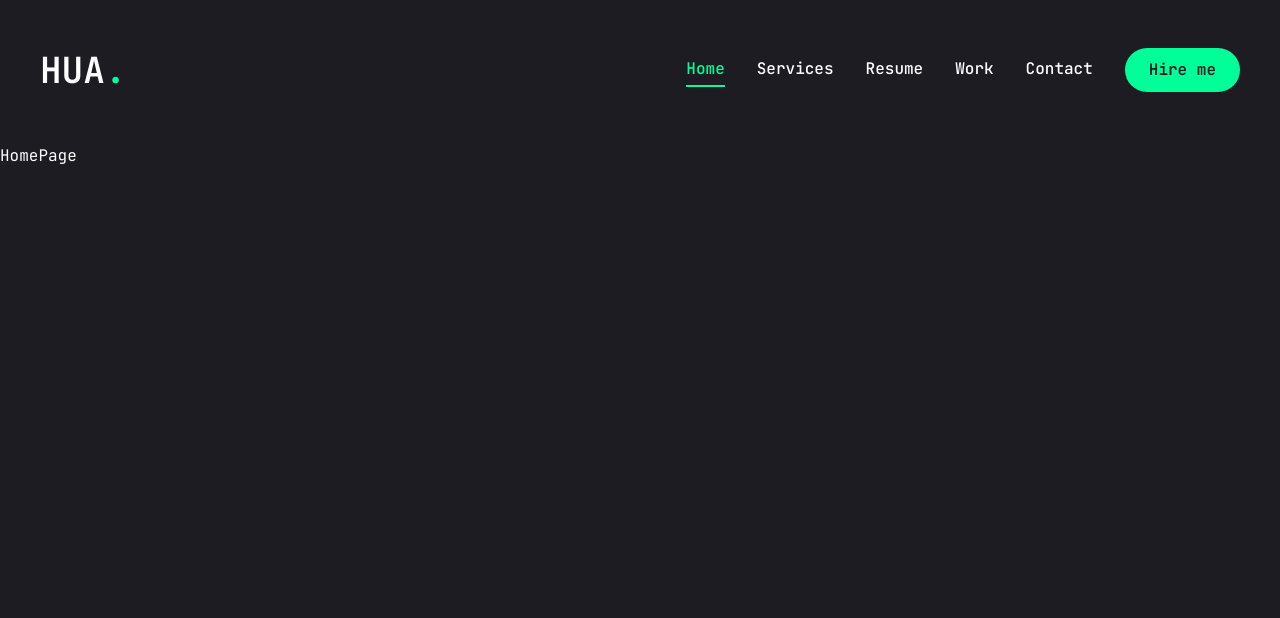
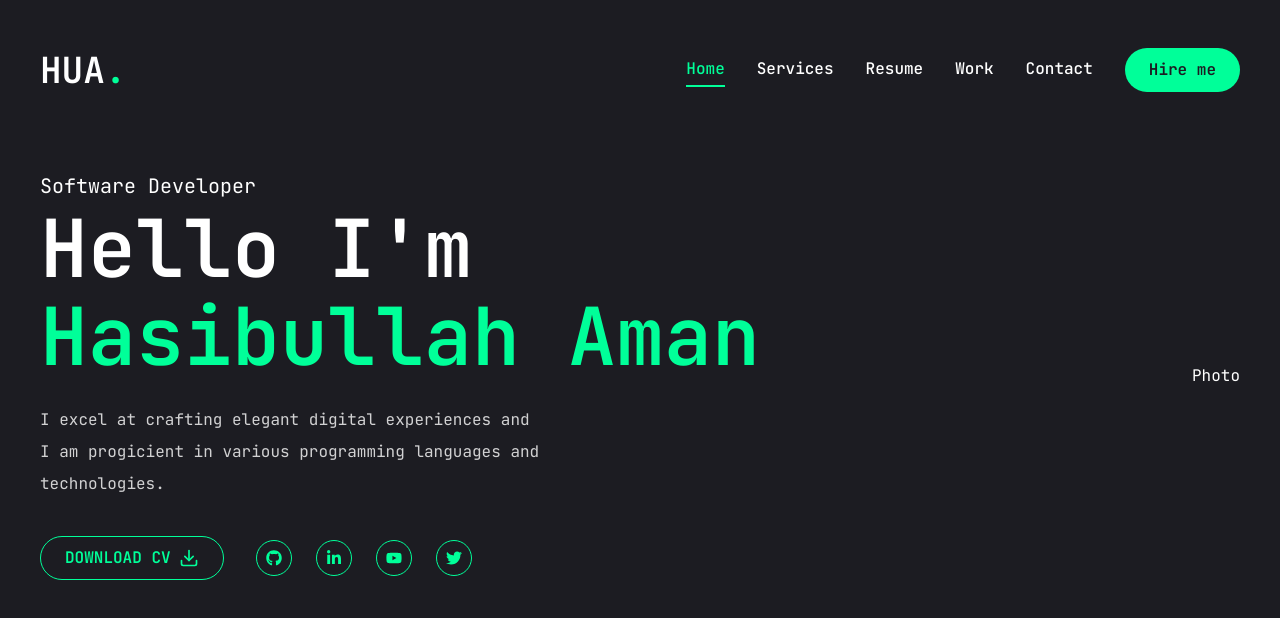
Before and after one commit to HasibullahAman/aman-portfolio, a Next.js app: page / in a window 1280 px wide. Shown: the top 618 px of the page. Built offline with nearby package versions, Linux system fonts and the light colour scheme.

Commit message:
work on social button, and Download CV Button

```diff
--- a/app/globals.css
+++ b/app/globals.css
@@ -6,4 +6,16 @@
   body {
     @apply font-primary bg-primary text-white leading-loose;
   }
+
+  .h1 {
+    @apply text-[48px] xl:text-[80px] leading-[1.1] font-semibold;
+  }
+
+  .h2 {
+    @apply text-[36px] xl:text-[48px] leading-[1.1] font-semibold;
+  }
+
+  .h3 {
+    @apply text-[20px] xl:text-[24px] leading-[1.1] font-semibold;
+  }
 }
--- a/app/page.jsx
+++ b/app/page.jsx
@@ -1,3 +1,51 @@
-export default function Home() {
-  return <main>HomePage</main>;
-}
+import Social from "../components/Social";
+import { Button } from "../components/ui/button";
+import { FiDownload } from "react-icons/fi";
+
+const Home = () => {
+  return (
+    <section className="h-full">
+      <div className="container mx-auto h-full">
+        <div
+          className="flex flex-col xl:flex-row items-center justify-between
+    xl:pt-8 xl:pb-24"
+        >
+          {/* Text */}
+          <div className="text-center xl:text-left">
+            <span className="text-xl">Software Developer</span>
+            <h1 className="h1 mb-6">
+              Hello I'm <br />{" "}
+              <span className="text-accent">Hasibullah Aman</span>
+            </h1>
+            <p className="max-w-[500px] mb-9 text-white/80">
+              I excel at crafting elegant digital experiences and I am
+              progicient in various programming languages and technologies.
+            </p>
+            {/* btn and socials */}
+            <div className="flex flex-col xl:flex-row items-center gap-8">
+              <Button
+                variant="outline"
+                size="lg"
+                className="uppercase flex items-center gap-2"
+              >
+                <span>Download CV</span>
+                <FiDownload className="text-xl" />
+              </Button>
+              <div className="mb-8 xl:mb-0">
+                <Social
+                  containerStyles="flex gap-6"
+                  iconStyles="w-9 h-9 border border-accent rounded-full flex justify-center
+                items-center text-accent text-base hover:bg-accent hover:text-primary
+                hover:transition-all duration-500"
+                />
+              </div>
+            </div>
+          </div>
+          <div>Photo</div>
+        </div>
+      </div>
+    </section>
+  );
+};
+
+export default Home;
--- /dev/null
+++ b/components/Social.jsx
@@ -0,0 +1,26 @@
+import Link from "next/link";
+
+import { FaGithub, FaLinkedinIn, FaYoutube, FaTwitter } from "react-icons/fa";
+
+const socials = [
+  { icon: <FaGithub />, path: "" },
+  { icon: <FaLinkedinIn />, path: "" },
+  { icon: <FaYoutube />, path: "" },
+  { icon: <FaTwitter />, path: "" },
+];
+
+const Social = ({ containerStyles, iconStyles }) => {
+  return (
+    <div className={containerStyles}>
+      {socials.map((item, index) => {
+        return (
+          <Link key={index} href={item.path} className={iconStyles}>
+            {item.icon}
+          </Link>
+        );
+      })}
+    </div>
+  );
+};
+
+export default Social;
```
